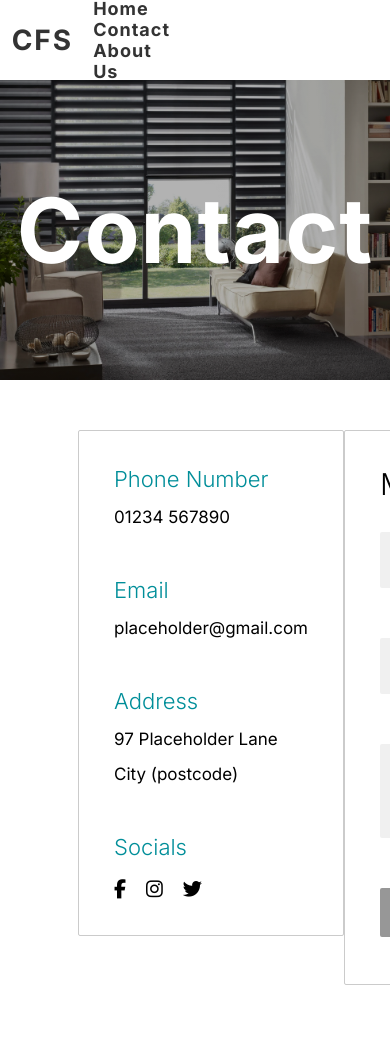
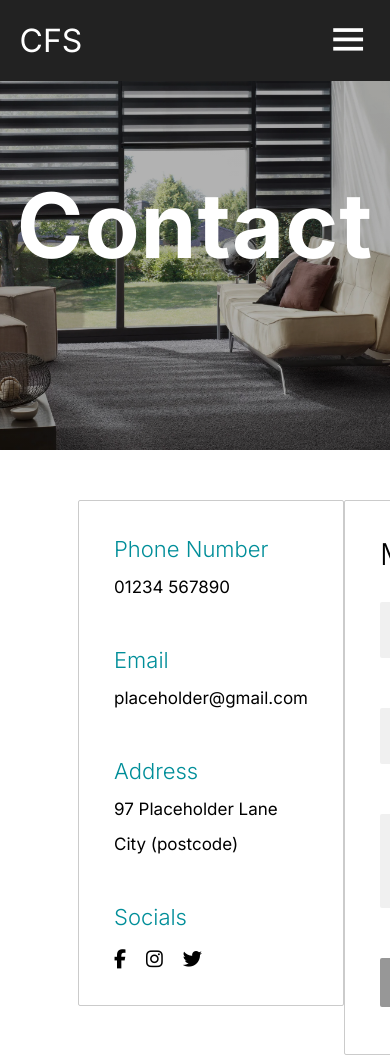
Before and after one commit to lewis-pass/CFS-Website, a plain HTML site: page contact.html in a window 390 px wide. Shown: the top 1055 px of the page. Drawn offline with nearby package versions, Linux system fonts and the light colour scheme.

Commit message:
Changed the navbar design and made it responsive

```diff
--- a/CSS/styles.css
+++ b/CSS/styles.css
@@ -1,71 +1,96 @@
 * {
   margin: 0;
   padding: 0;
+  text-decoration: none;
   box-sizing: border-box;
   font-family: "Inter", sans-serif;
 }
 
-body {
-  min-height: 100vh;
+/* NAVIGATION BAR STYLES */
+
+.header {
+  position: fixed;
+  top: 0;
+  left: 0;
+  width: 100%;
+  padding: 1.3rem 10%;
+  background: #222;
   display: flex;
-  flex-direction: column;
+  justify-content: space-between;
+  align-items: center;
+  z-index: 100;
 }
 
-a {
+.logo {
+  font-size: 2rem;
+  color: #fff;
   text-decoration: none;
 }
 
-/* NAVIGATION BAR STYLES */
-
-.navbar {
-  display: flex;
-  height: 80px;
-  align-items: center;
-  justify-content: flex-end;
-  background: #ffffff;
+.navbar a {
+  font-size: 1.15rem;
+  color: #fff;
+  text-decoration: none;
+  margin-left: 2.5rem;
 }
 
-.navbar a {
-  color: #333;
+#check {
+  display: none;
 }
 
-.logo {
-  margin-left: 200px;
-  text-align: center;
-  margin-right: auto;
-  font-size: 14px;
-  letter-spacing: 2px;
+.icons {
+  position: absolute;
+  right: 5%;
+  font-size: 2.8rem;
+  color: #fff;
+  cursor: pointer;
+  display: none;
 }
 
-.nav-links {
-  margin-right: 200px;
+@media (max-width: 992px) {
+  .header {
+    padding: 1.3rem 5%;
+  }
 }
 
-.nav-links ul {
-  font-size: 18px;
-  font-weight: bold;
-  letter-spacing: 1px;
-}
+@media (max-width: 768px) {
+  .icons {
+    display: inline-flex;
+  }
 
-.nav-links ul li {
-  position: relative;
-  display: inline-block;
-  margin: 0 20px;
-}
+  #check:checked ~ .icons #menu-icon {
+    display: none;
+  }
 
-.nav-links ul li::after {
-  content: "";
-  height: 2px;
-  width: 0;
-  background: #333;
-  position: absolute;
-  left: 0;
-  bottom: -5px;
-  transition: 0.5s;
-}
+  .icons #close-icon {
+    display: none;
+  }
 
-.nav-links ul li:hover::after {
-  width: 100%;
+  #check:checked ~ .icons #close-icon {
+    display: block;
+  }
+
+  .navbar {
+    position: absolute;
+    top: 100%;
+    left: 0;
+    width: 100%;
+    height: 0;
+    background: rgba(0, 0, 0, 0.9);
+    overflow: hidden;
+    transition: 0.3s ease;
+  }
+
+  #check:checked ~ .navbar {
+    height: 12rem;
+  }
+
+  .navbar a {
+    display: block;
+    font-size: 1.1rem;
+    margin: 2rem 0;
+    text-align: center;
+  }
 }
 
 /* MAIN BACKGROUND IMAGES STYLES */
@@ -87,35 +112,34 @@ a {
 }
 
 .contact-container {
-  max-height: 300px;
+  max-height: 450px;
   background-image: linear-gradient(rgba(0, 0, 0, 0.3), rgba(0, 0, 0, 0.3)),
     url(../images/contact-page-image.webp);
-  background-repeat: no-repeat;
 }
 
 .about-container {
-  max-height: 300px;
+  max-height: 450px;
   background-image: linear-gradient(rgba(0, 0, 0, 0.3), rgba(0, 0, 0, 0.3)),
     url(../images/aboutus-container.jpg);
   background-repeat: no-repeat;
 }
 
 .curtain-container {
-  max-height: 300px;
+  max-height: 450px;
   background-image: linear-gradient(rgba(0, 0, 0, 0.3), rgba(0, 0, 0, 0.3)),
     url(../images/curtain-images/header-image.webp);
   background-repeat: no-repeat;
 }
 
 .blinds-container {
-  max-height: 300px;
+  max-height: 450px;
   background-image: linear-gradient(rgba(0, 0, 0, 0.3), rgba(0, 0, 0, 0.3)),
     url(../images/blinds-images/blinds-container.webp);
   background-repeat: no-repeat;
 }
 
 .shutters-container {
-  max-height: 300px;
+  max-height: 450px;
   background-image: linear-gradient(rgba(0, 0, 0, 0.3), rgba(0, 0, 0, 0.3)),
     url(../images/shutters-images/shutters-header.jpg);
   background-repeat: no-repeat;
@@ -701,10 +725,10 @@ footer {
 
 .navigate-container {
   max-width: 90%;
-  margin: auto;
+  margin: auto auto 100px auto;
   display: flex;
   flex-direction: column;
-  margin-bottom: 100px;
+  text-align: center;
 }
 
 .navigate--header h1 {
--- a/contact.html
+++ b/contact.html
@@ -9,6 +9,7 @@
       href="https://fonts.googleapis.com/css2?family=Inter:wght@300;400;500;700&display=swap"
       rel="stylesheet"
     />
+    <link href='https://unpkg.com/boxicons@2.1.4/css/boxicons.min.css' rel='stylesheet'>
     <link rel="stylesheet" href="CSS/styles.css" />
     <script src="js/script.js" defer></script>
     <script
@@ -18,18 +19,21 @@
     <title>CFS Website</title>
   </head>
   <body>
-    <div class="navbar">
-      <div class="logo">
-        <h1><a href="index.html">CFS</a></h1>
-      </div>
-      <div class="nav-links">
-        <ul>
-          <li><a href="index.html">Home</a></li>
-          <li><a href="#">Contact</a></li>
-          <li><a href="aboutUs.html">About Us</a></li>
-        </ul>
-      </div>
-    </div>
+    <header class="header">
+      <a href="#" class="logo">CFS</a>
+
+      <input type="checkbox" id="check">
+      <label for="check" class="icons">
+        <i class='bx bx-menu' id="menu-icon"></i>
+        <i class='bx bx-x' id="close-icon"></i>
+      </label>
+
+      <nav class="navbar">
+        <a href="index.html">Home</a></li>
+        <a href="#">Contact</a></li>
+        <a href="aboutUs.html">About Us</a></li>
+      </nav>
+    </header>
 
     <div class="contact-container">
       <div class="page-title"><h1>Contact</h1></div>
```
Also changed, not shown: aboutUs.html (+19 -12 lines), blinds.html (+19 -14 lines), curtains.html (+19 -14 lines), index.html (+20 -13 lines), shutters.html (+19 -14 lines).
